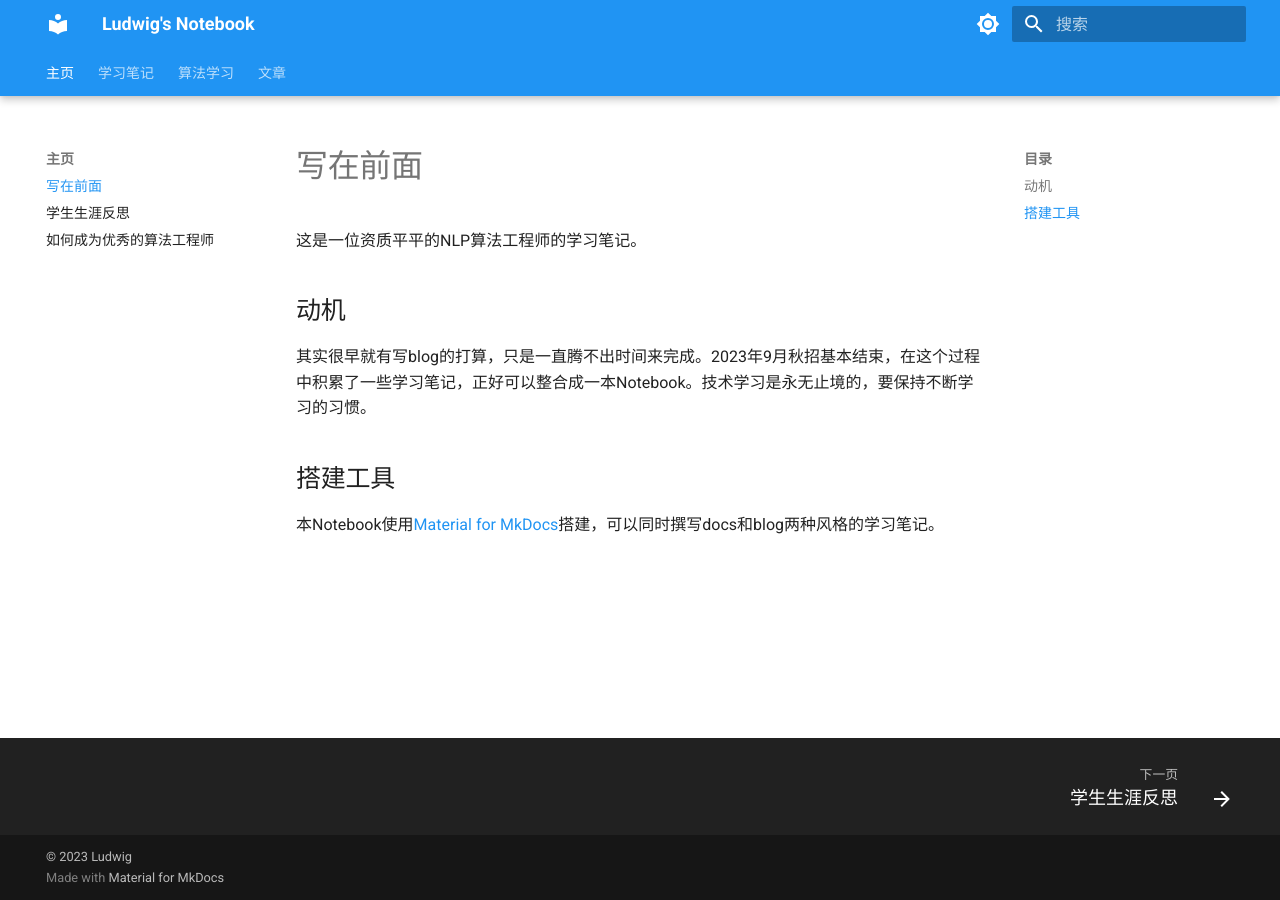
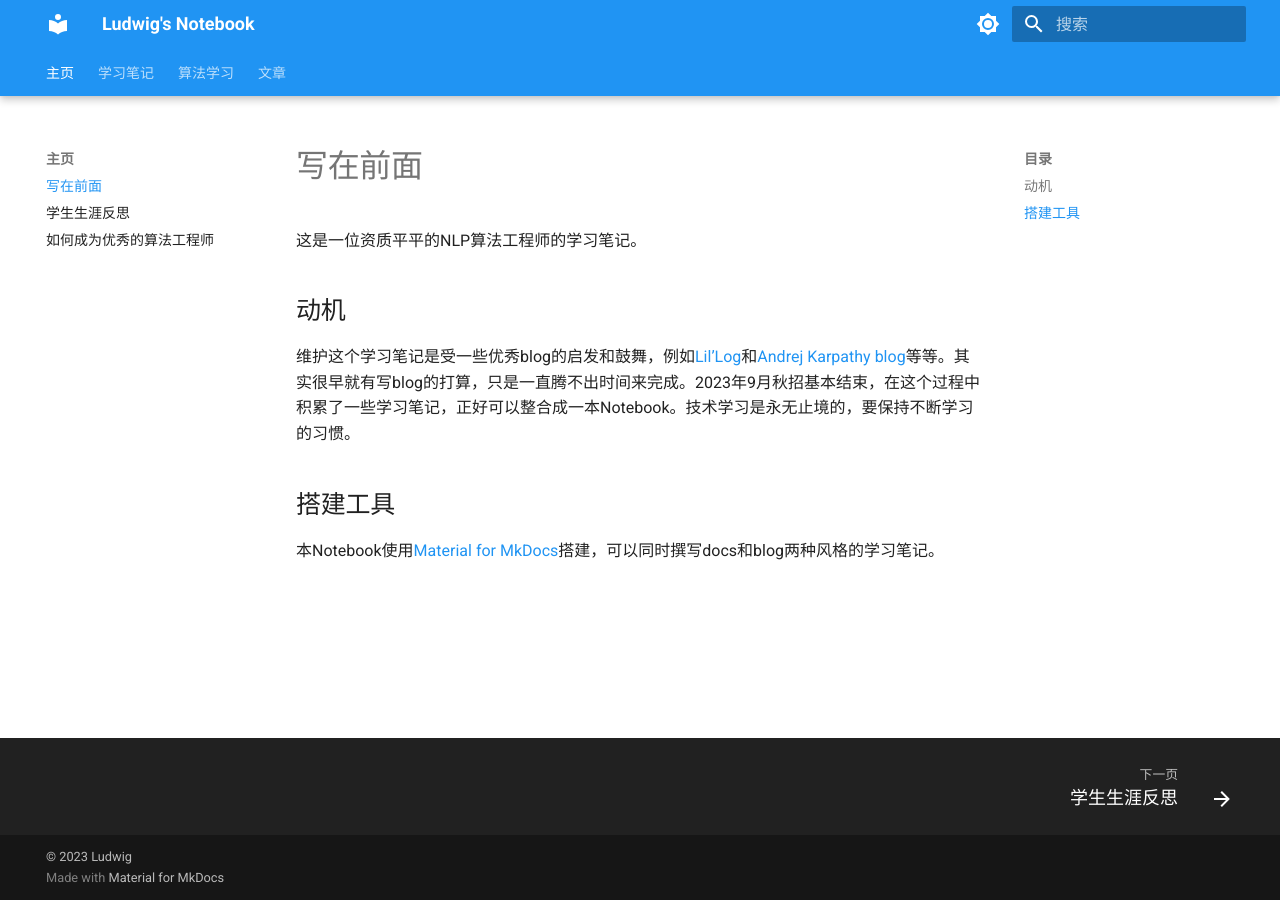
Before and after one commit to cs32963/Notebook, an MkDocs documentation site: the page built from docs/index.md, in a window 1280 px wide. Built offline with MkDocs 1.6.1 and Material for MkDocs 9.7.7, drawn with Linux system fonts in a browser that asks for light colours.

Commit message:
update docs
update main page

```diff
--- a/docs/index.md
+++ b/docs/index.md
@@ -4,7 +4,7 @@
 
 ## 动机
 
-其实很早就有写blog的打算，只是一直腾不出时间来完成。2023年9月秋招基本结束，在这个过程中积累了一些学习笔记，正好可以整合成一本Notebook。技术学习是永无止境的，要保持不断学习的习惯。
+维护这个学习笔记是受一些优秀blog的启发和鼓舞，例如[Lil’Log](https://lilianweng.github.io/)和[Andrej Karpathy blog](http://karpathy.github.io/)等等。其实很早就有写blog的打算，只是一直腾不出时间来完成。2023年9月秋招基本结束，在这个过程中积累了一些学习笔记，正好可以整合成一本Notebook。技术学习是永无止境的，要保持不断学习的习惯。
 
 ## 搭建工具
 
```
